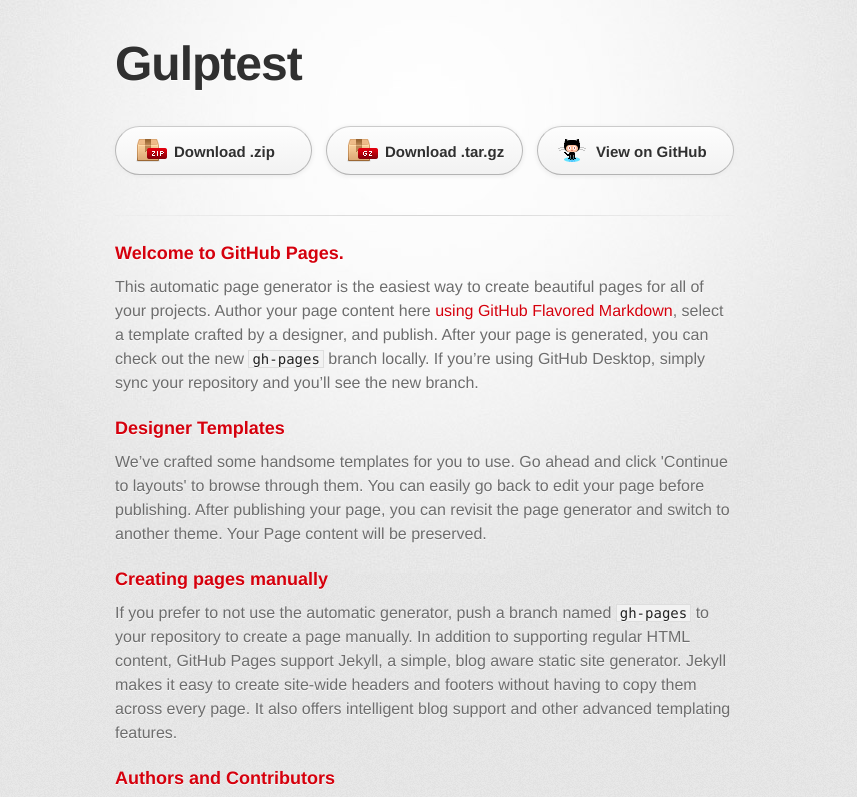
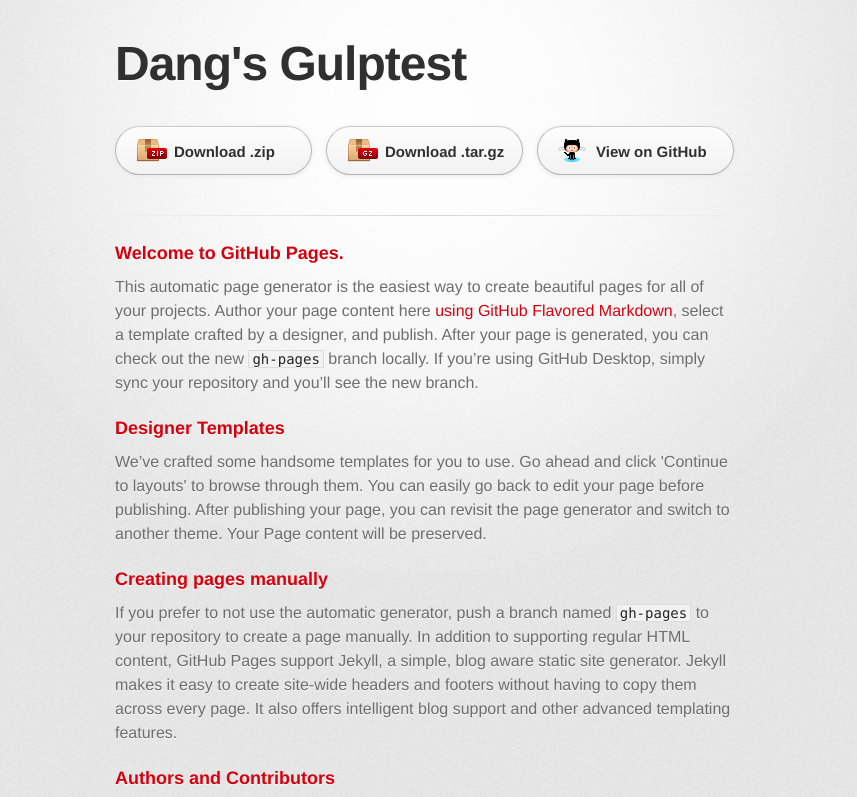
Before and after one commit to designxtek/GulpTest, a plain HTML site: page index.html in a window 1280 px wide. Shown: the top 797 px of the page, without its empty margins (215-1072 px from the left). Drawn offline with Linux system fonts and the light colour scheme; a web font is replaced by a local one.

Commit message:
Update index.html

```diff
--- a/index.html
+++ b/index.html
@@ -18,7 +18,7 @@
       <div class="inner">
 
         <header>
-          <h1>Gulptest</h1>
+          <h1>Dang's Gulptest</h1>
           <h2></h2>
         </header>
 
```
